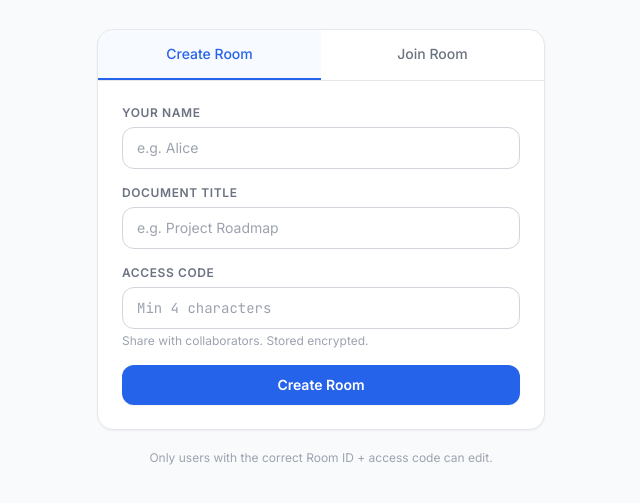
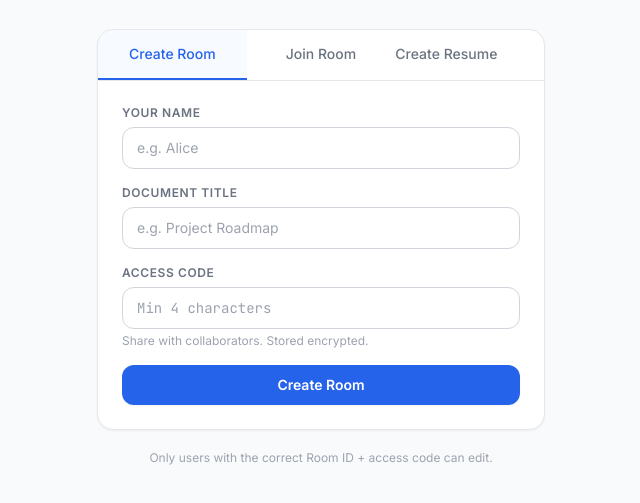
Before and after one commit to mukunda-jadhav/collabdoc, a website: page public/index.html in a window 1280 px wide. Shown: the part 199-702 px from the top of the page, without its empty margins (319-959 px from the left). Drawn offline with nearby package versions, Linux system fonts and the light colour scheme; no server answers.

Commit message:
Update index.html
added button to build resume

```diff
--- a/public/index.html
+++ b/public/index.html
@@ -35,6 +35,8 @@
         class="flex-1 py-3.5 text-sm font-medium transition-all text-gray-500 border-b-2 border-transparent hover:text-gray-900">
         Join Room
       </button>
+                  <a href="it_resume_builder.html"  class="flex-1 py-3.5 text-sm font-medium transition-all text-gray-500 border-b-2 border-transparent hover:text-gray-900">Create Resume</a>
+
     </div>
 
     <!-- Create -->
```
